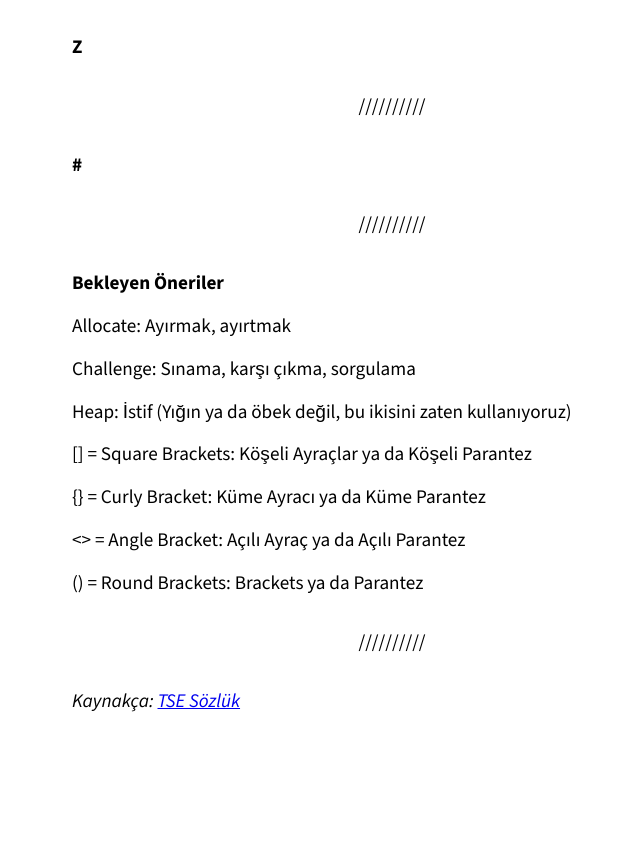
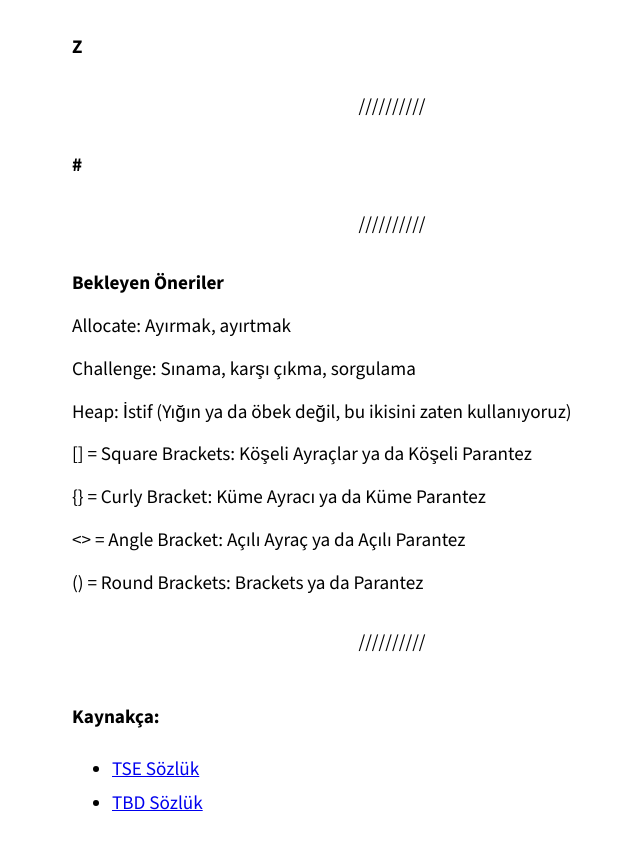
Before and after one commit to gnometurk/gnomeorgtr, a Jekyll site: the page built from ceviri/sozluk.md, in a window 1280 px wide and 900 px high, scrolled down 9986 px. Shown: the top 850 px of the window, without its empty margins (248-888 px from the left). Built offline with Jekyll 4.4.1, drawn with Linux system fonts in a browser that asks for light colours; before the commit the page ends 10781 px from its top, so only the background shows below that.

Commit message:
Ek sözlük ekle
Türkiye Bilişim Derneği sözlüğü de kaynak olarak yararlanılabilecek bir sözlük.

```diff
--- a/ceviri/sozluk.md
+++ b/ceviri/sozluk.md
@@ -444,4 +444,6 @@ Heap: İstif (Yığın ya da öbek değil, bu ikisini zaten kullanıyoruz)
 
 ---
 
-*Kaynakça: [TSE Sözlük](https://web.archive.org/web/20180823201942/https://statik.tse.org.tr/upload/tr/dosya/icerikyonetimi/552/19012016170409-4.pdf)*
+#### Kaynakça:
+- [TSE Sözlük](https://web.archive.org/web/20180823201942/https://statik.tse.org.tr/upload/tr/dosya/icerikyonetimi/552/19012016170409-4.pdf)
+- [TBD Sözlük](https://eski.tbd.org.tr/index.php?sayfa=sozluk&mi1&tipi=entr&harf=A)
```
